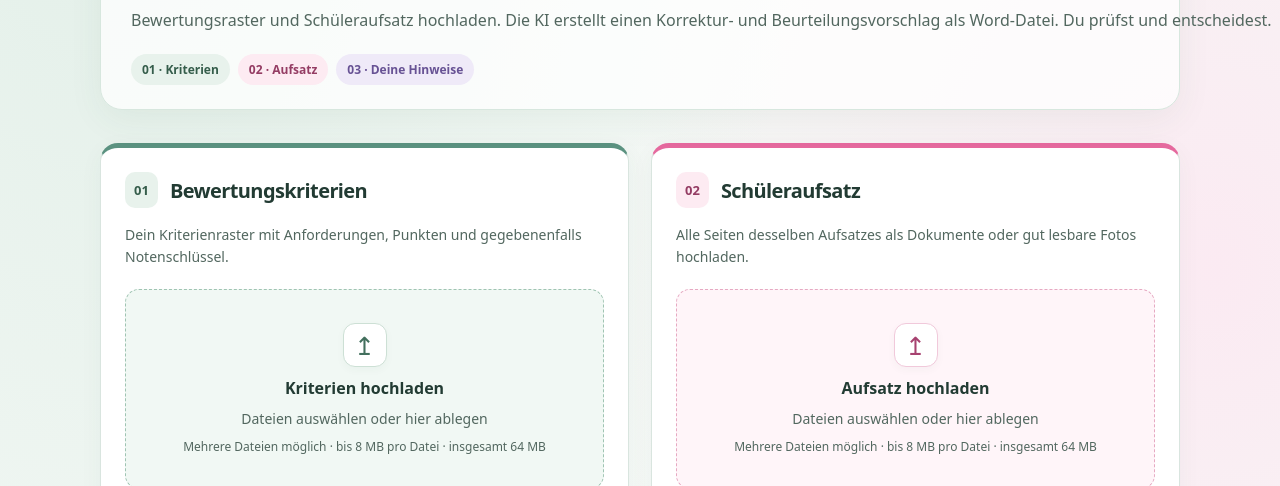
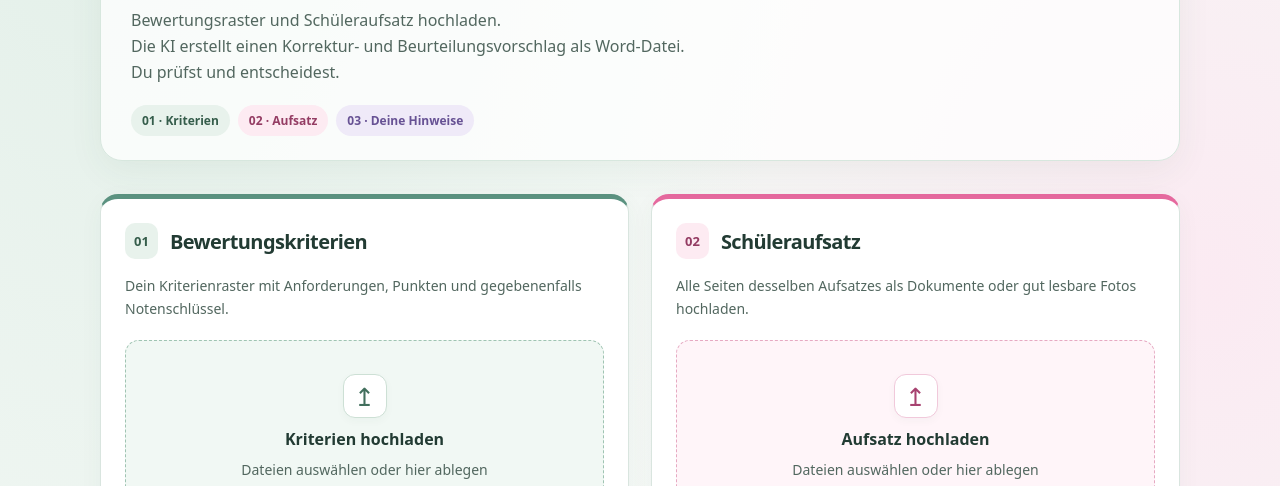
Before and after one commit to vivalagrischa-design/aufsatzkorrekturjohanna, a website: page public/index.html in a window 1280 px wide. Shown: the part 267-753 px from the top of the page. Drawn offline with Linux system fonts and the light colour scheme.

Commit message:
Add files via upload

```diff
--- a/public/index.html
+++ b/public/index.html
@@ -4,7 +4,7 @@
 <body>
 <header><a class="brand" href="./"><span class="brand-icon">Aa</span> Aufsatzatelier</a><span class="tag">DEUTSCH · SEK I</span><button class="quiet" id="settingsButton" type="button">Schulzugang</button></header>
 <main>
-<div class="intro"><div class="colour-dots" aria-hidden="true"><i></i><i></i><i></i><i></i></div><span class="eyebrow">DEIN RASTER. DEIN AUFSATZ.</span><h1>Aufsatzkorrektur für Lehrpersonen</h1><p>Bewertungsraster und Schüleraufsatz hochladen. Die KI erstellt einen Korrektur- und Beurteilungsvorschlag als Word-Datei. Du prüfst und entscheidest.</p><div class="intro-chips" aria-hidden="true"><span>01 · Kriterien</span><span>02 · Aufsatz</span><span>03 · Deine Hinweise</span></div></div>
+<div class="intro"><div class="colour-dots" aria-hidden="true"><i></i><i></i><i></i><i></i></div><span class="eyebrow">DEIN RASTER. DEIN AUFSATZ.</span><h1>Aufsatzkorrektur für Lehrpersonen</h1><p>Bewertungsraster und Schüleraufsatz hochladen.<br>Die KI erstellt einen Korrektur- und Beurteilungsvorschlag als Word-Datei.<br>Du prüfst und entscheidest.</p><div class="intro-chips" aria-hidden="true"><span>01 · Kriterien</span><span>02 · Aufsatz</span><span>03 · Deine Hinweise</span></div></div>
 <form id="correctionForm">
 <div class="uploads">
 <section class="upload-card"><div class="card-title"><span class="number">01</span><h2>Bewertungskriterien</h2></div><p>Dein Kriterienraster mit Anforderungen, Punkten und gegebenenfalls Notenschlüssel.</p><label class="dropzone" id="criteriaZone" for="criteria"><span class="upload-icon" aria-hidden="true">↥</span><strong id="criteriaName">Kriterien hochladen</strong><span>Dateien auswählen oder hier ablegen</span><small>Mehrere Dateien möglich · bis 8 MB pro Datei · insgesamt 64 MB</small><input id="criteria" name="criteria" type="file" multiple accept=".pdf,.docx,.txt,.png,.jpg,.jpeg,.webp"></label><ol class="file-list" id="criteriaList" aria-label="Dateien in Seitenreihenfolge"></ol><p class="file-help">Weitere Dateien jederzeit hinzufügen. Die Liste bestimmt die Seitenreihenfolge; mit ↑ und ↓ anpassen.</p><button class="remove quiet" type="button" data-clear="criteria" hidden>Alle Dateien entfernen</button></section>
```
